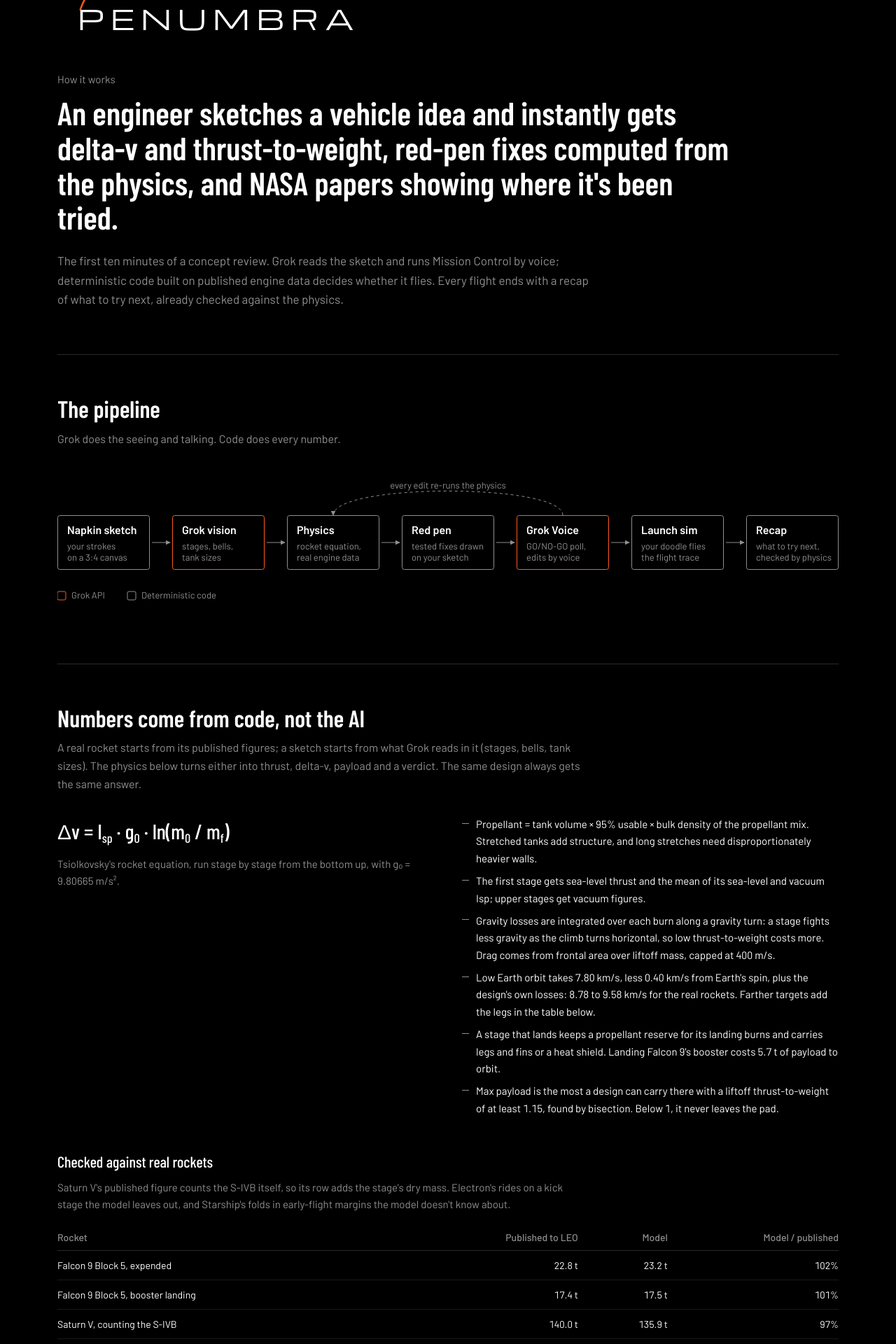
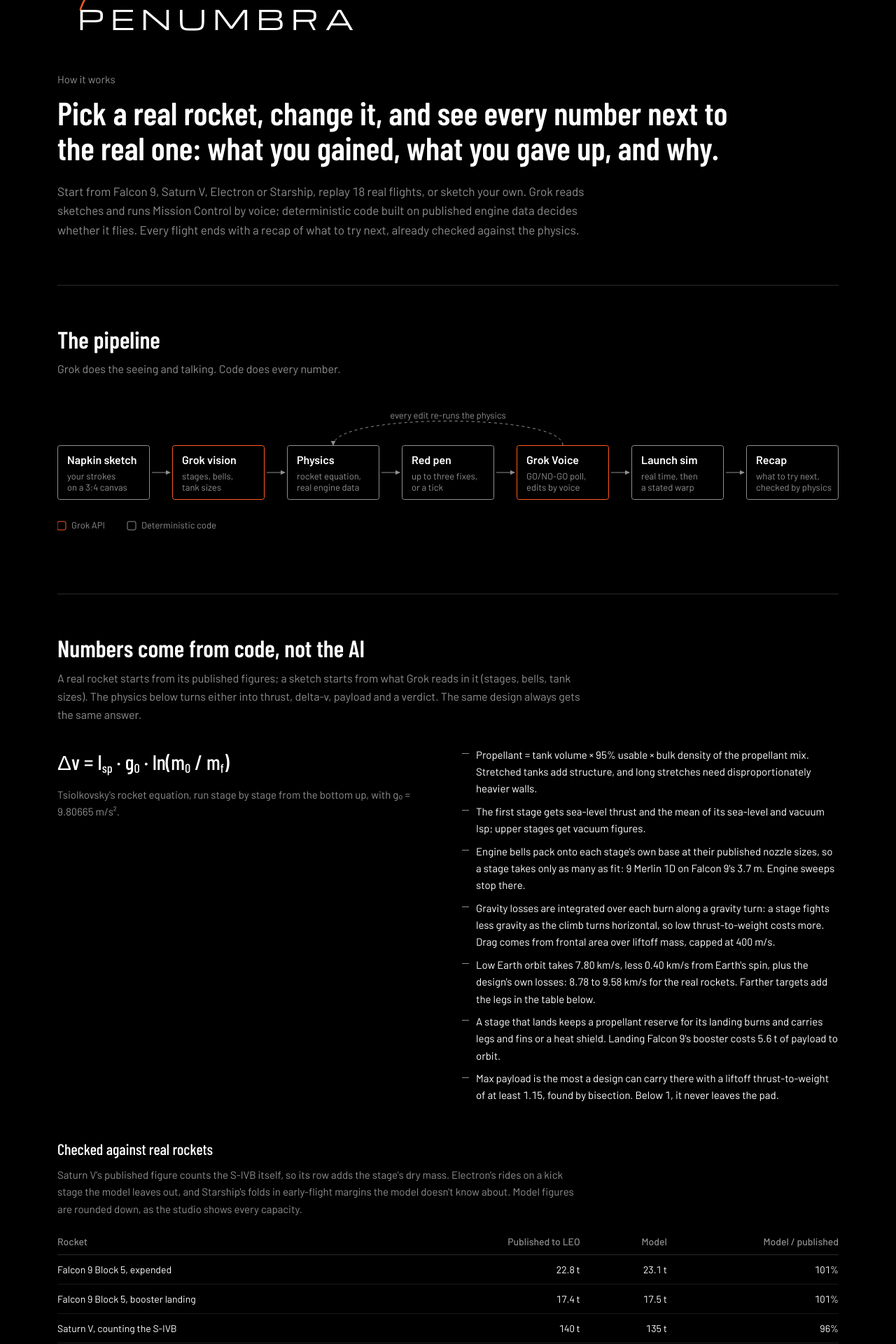
Before and after one commit to Allghelierce/Penumbra, a Next.js app: page /about in a window 1280 px wide. Shown: the part 240-2160 px from the top of the page at 70% size. Built offline with nearby package versions, Linux system fonts and the light colour scheme; what async_hooks would draw is missing.

Commit message:
Bring How it works up to v2: lead with modifying a real rocket, show the calibration rounded down like the studio, add engines that fit, the real flights and their lessons, and the text-to-speech voices

```diff
--- a/app/about/page.tsx
+++ b/app/about/page.tsx
@@ -4,7 +4,8 @@ import type { ReactNode } from "react";
 import { PenumbraLockup, PenumbraWordmark } from "@/components/PenumbraLogo";
 import { REAL_VEHICLES } from "@/lib/analogs";
 import type { Design, PropellantId, TemplateId } from "@/lib/design";
-import { analyze } from "@/lib/physics";
+import { ALL_MISSIONS } from "@/lib/mission-catalog";
+import { analyze, enginesThatFit } from "@/lib/physics";
 import { ROTATION_MPS } from "@/lib/physics/analyze";
 import {
   DESTINATIONS,
@@ -16,7 +17,7 @@ import {
   TANK_FILL,
 } from "@/lib/physics/data";
 import { TEMPLATES } from "@/lib/templates";
-import { maxPayloadKg, MIN_LIFTOFF_TWR, recoveryCostKg } from "@/lib/trade";
+import { capacityText, maxPayloadKg, MIN_LIFTOFF_TWR, recoveryCostKg, shownKg } from "@/lib/trade";
 import { VOICE_TOOLS } from "@/lib/voice/tools";
 import { TEXT_MODEL, VISION_MODEL } from "@/lib/xai";
 
@@ -25,7 +26,7 @@ import { TEXT_MODEL, VISION_MODEL } from "@/lib/xai";
 
 export const metadata: Metadata = {
   title: "How it works · Penumbra",
-  description: "How Penumbra turns a napkin sketch into a flight verdict: Grok reads and talks, code does the physics.",
+  description: "How Penumbra checks a real rocket, a real flight or a napkin sketch: Grok reads and talks, code does the physics.",
 };
 
 const PROPELLANT_NAMES: Record<PropellantId, string> = {
@@ -41,7 +42,6 @@ const num = (n: number, digits = 0) =>
 const kN = (n: number) => (n > 0 ? num(n / 1000) : "—");
 const sec = (n: number) => (n > 0 ? num(n) : "—");
 const kms = (mps: number) => num(mps / 1000, 2);
-const mass = (kg: number) => (kg < 1_000 ? `${num(kg)} kg` : `${num(kg / 1000, 1)} t`);
 
 const template = (id: TemplateId) => TEMPLATES.find((t) => t.id === id)!;
 /** The design with exactly these stages landing. */
@@ -78,7 +78,10 @@ export default function About() {
   const destinations = Object.values(DESTINATIONS);
   const vehicles = [...REAL_VEHICLES].sort((a, b) => a.firstFlight - b.firstFlight);
   const leoNeeds = TEMPLATES.map((t) => analyze({ ...t.design, destination: "leo" }).requiredDeltaVMps);
-  const boosterLanding = recoveryCostKg(landing(template("falcon9").design, [0]), "leo");
+  const f9 = template("falcon9").design;
+  const boosterLanding = recoveryCostKg(landing(f9, [0]), "leo");
+  const f9Engine = f9.stages[0].engines[0].engine;
+  const f9Base = f9.stages[0].diameterM ?? f9.diameterM;
 
   return (
     <div className="min-h-dvh bg-umbra text-starlight">
@@ -98,13 +101,14 @@ export default function About() {
           <PenumbraWordmark className="mb-10 w-[520px] max-w-full" />
           <p className="text-[15px] text-haze">How it works</p>
           <h1 className="mt-3 max-w-[960px] font-display text-[46px] font-semibold leading-[1.08]">
-            An engineer sketches a vehicle idea and instantly gets delta-v and thrust-to-weight, red-pen fixes computed
-            from the physics, and NASA papers showing where it&apos;s been tried.
+            Pick a real rocket, change it, and see every number next to the real one: what you gained, what you gave
+            up, and why.
           </h1>
           <p className="mt-6 max-w-[760px] text-[17px] leading-relaxed text-haze">
-            The first ten minutes of a concept review. Grok reads the sketch and runs Mission Control by voice;
-            deterministic code built on published engine data decides whether it flies. Every flight ends with a recap
-            of what to try next, already checked against the physics.
+            Start from Falcon 9, Saturn V, Electron or Starship, replay {ALL_MISSIONS.length} real flights, or sketch
+            your own. Grok reads sketches and runs Mission Control by voice; deterministic code built on published
+            engine data decides whether it flies. Every flight ends with a recap of what to try next, already checked
+            against the physics.
           </p>
         </section>
 
@@ -136,6 +140,11 @@ export default function About() {
                 vacuum figures.
               </Item>
               <Item>
+                Engine bells pack onto each stage&apos;s own base at their published nozzle sizes, so a stage takes only
+                as many as fit: {enginesThatFit(f9Engine, f9Base)} {ENGINES[f9Engine].name} on Falcon 9&apos;s{" "}
+                {num(f9Base, 1)} m. Engine sweeps stop there.
+              </Item>
+              <Item>
                 Gravity losses are integrated over each burn along a gravity turn: a stage fights less gravity as the
                 climb turns horizontal, so low thrust-to-weight costs more. Drag comes from frontal area over liftoff
                 mass, capped at 400 m/s.
@@ -147,7 +156,7 @@ export default function About() {
               </Item>
               <Item>
                 A stage that lands keeps a propellant reserve for its landing burns and carries legs and fins or a heat
-                shield. Landing Falcon 9&apos;s booster costs {mass(boosterLanding)} of payload to orbit.
+                shield. Landing Falcon 9&apos;s booster costs {capacityText(boosterLanding)} of payload to orbit.
               </Item>
               <Item>
                 Max payload is the most a design can carry there with a liftoff thrust-to-weight of at least{" "}
@@ -160,16 +169,16 @@ export default function About() {
           <p className="mt-2 max-w-[760px] text-[15px] leading-relaxed text-haze">
             Saturn V&apos;s published figure counts the S-IVB itself, so its row adds the stage&apos;s dry mass.
             Electron&apos;s rides on a kick stage the model leaves out, and Starship&apos;s folds in early-flight margins
-            the model doesn&apos;t know about.
+            the model doesn&apos;t know about. Model figures are rounded down, as the studio shows every capacity.
           </p>
           <Table
             head={["Rocket", "Published to LEO", "Model", "Model / published"]}
             numeric={[1, 2, 3]}
             rows={calibration().map((row) => [
               row.name,
-              mass(row.publishedKg),
-              mass(row.modelKg),
-              `${num((row.modelKg / row.publishedKg) * 100)}%`,
+              capacityText(row.publishedKg),
+              capacityText(row.modelKg),
+              `${num((shownKg(row.modelKg) / row.publishedKg) * 100)}%`,
             ])}
           />
 
@@ -223,6 +232,25 @@ export default function About() {
         </Section>
 
         <Section
+          title="Real flights"
+          lede={`${ALL_MISSIONS.length} flights, lost and successful, filed under the rocket they flew on. Each replays its published timeline, the red pen marks what failed or what made it work, and each says in one line what the numbers don't show.`}
+        >
+          <Table
+            head={["Flight", "Year", "Outcome", "What the numbers don't show"]}
+            rows={ALL_MISSIONS.map((m) => [
+              <div key="n" className="max-w-[300px]">
+                {m.sources[0] ? <Source href={m.sources[0].url}>{`${m.vehicle} · ${m.mission}`}</Source> : `${m.vehicle} · ${m.mission}`}
+              </div>,
+              m.date.slice(0, 4),
+              m.outcome === "lost" ? "Lost" : "Success",
+              <span key="l" className="text-haze">
+                {m.lesson}
+              </span>,
+            ])}
+          />
+        </Section>
+
+        <Section
           title="Decades of missions"
           lede={`After every check, your design is scored against ${vehicles.length} real launch vehicles on stage count, propellant, liftoff mass, shape and first-stage engine count. The closest one appears next to your verdict.`}
         >
@@ -271,7 +299,7 @@ export default function About() {
           </ul>
         </Section>
 
-        <Section title="How Penumbra uses Grok" lede="Three xAI APIs, each where it is strongest. None of them sets a number.">
+        <Section title="How Penumbra uses Grok" lede="Four xAI APIs, each where it is strongest. None of them sets a number.">
           <Table
             head={["API", "Model", "What it does"]}
             rows={[
@@ -289,6 +317,11 @@ export default function About() {
                 "Grok Voice",
                 "Realtime",
                 "Mission Control and a propulsion engineer you talk to over a realtime WebSocket: a spoken GO/NO-GO poll before launch, webcast callouts, and design edits by voice. The server mints a short-lived token, so the API key never reaches the browser. Every edit is a tool call that re-runs the physics.",
+              ],
+              [
+                "xAI text-to-speech",
+                "A voice per speaker",
+                "Gives each flight controller, the launch callouts and the real flights' quotes their own voice. Each line is cached on the server, so it's paid for once; without a key, the browser's voice reads it.",
               ],
             ]}
           />
@@ -310,7 +343,7 @@ export default function About() {
         <Section title="Built with" lede="">
           <ul className="max-w-[820px] space-y-2 text-[15px] leading-relaxed">
             <Item>Next.js 16 (App Router, Turbopack, Proxy), React 19, TypeScript, Tailwind CSS 4 and Vitest.</Item>
-            <Item>xAI Grok APIs: vision, text and Voice realtime.</Item>
+            <Item>xAI Grok APIs: vision, text, Voice realtime and text-to-speech.</Item>
             <Item>NASA Technical Reports Server API for prior art.</Item>
             <Item>Published engine, vehicle and delta-v figures, each linked to its source above.</Item>
             <Item>Cursor, used during the build.</Item>
@@ -388,9 +421,9 @@ const NODES: { title: string; lines: [string, string]; grok: boolean }[] = [
   { title: "Napkin sketch", lines: ["your strokes", "on a 3:4 canvas"], grok: false },
   { title: "Grok vision", lines: ["stages, bells,", "tank sizes"], grok: true },
   { title: "Physics", lines: ["rocket equation,", "real engine data"], grok: false },
-  { title: "Red pen", lines: ["tested fixes drawn", "on your sketch"], grok: false },
+  { title: "Red pen", lines: ["up to three fixes,", "or a tick"], grok: false },
   { title: "Grok Voice", lines: ["GO/NO-GO poll,", "edits by voice"], grok: true },
-  { title: "Launch sim", lines: ["your doodle flies", "the flight trace"], grok: false },
+  { title: "Launch sim", lines: ["real time, then", "a stated warp"], grok: false },
   { title: "Recap", lines: ["what to try next,", "checked by physics"], grok: false },
 ];
 
```
